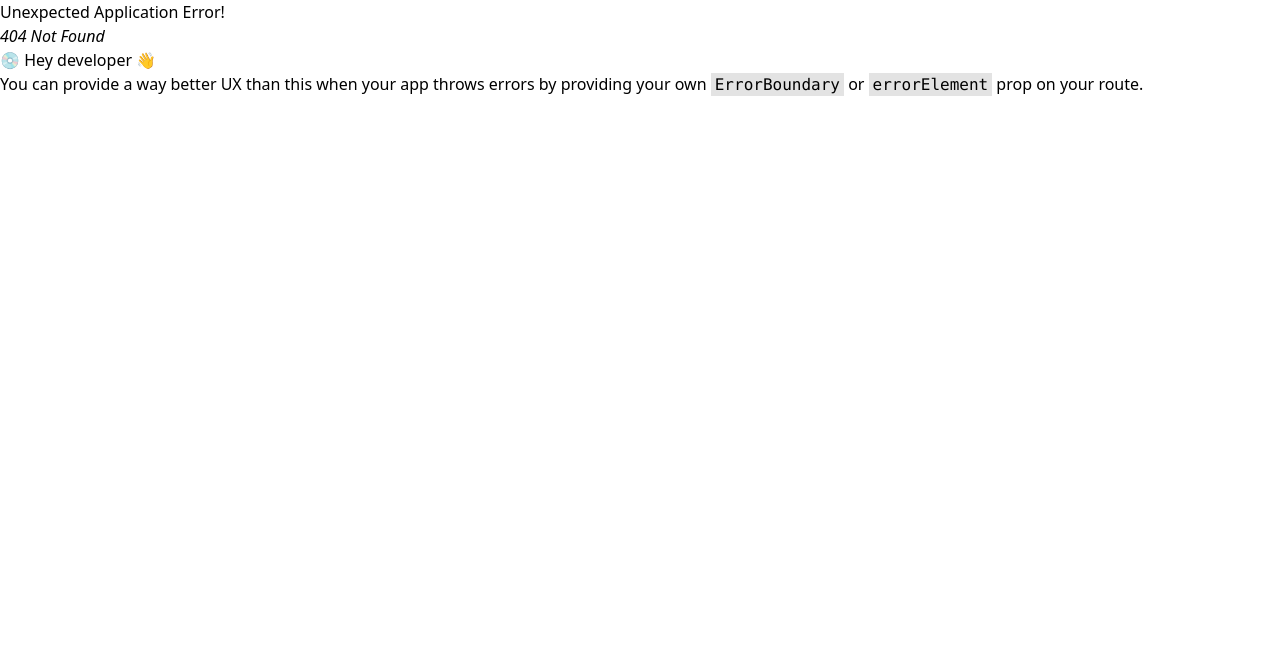
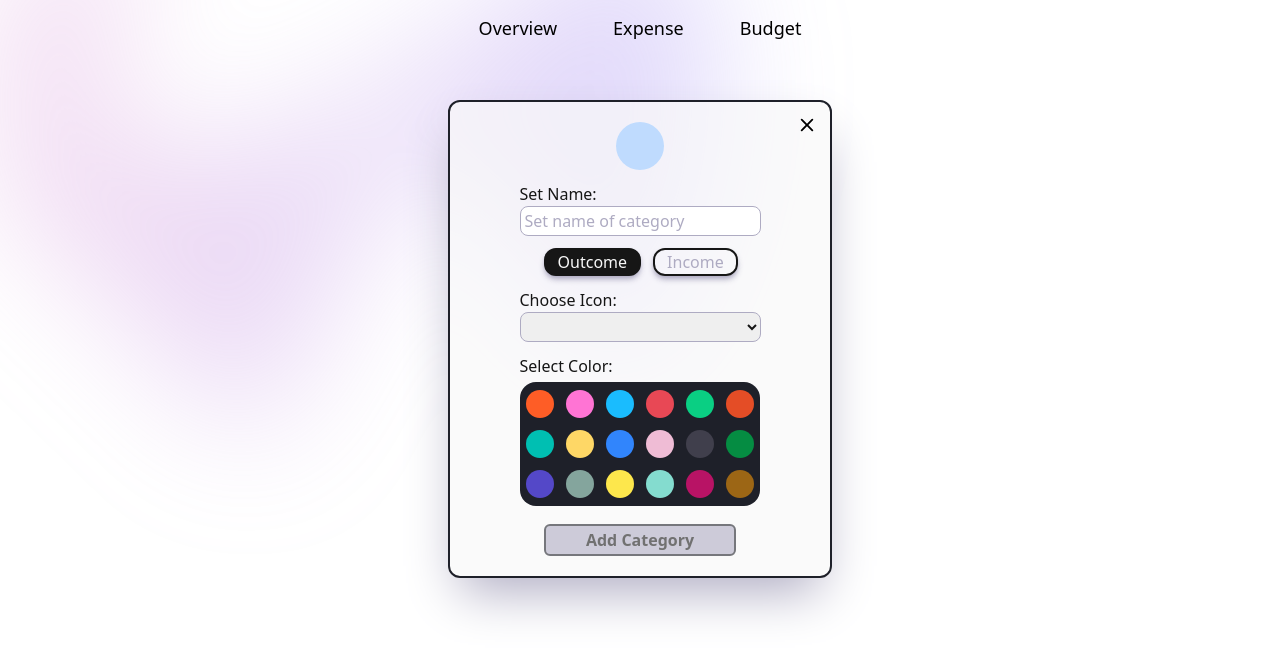
Before and after one commit to lucas-dash/Expense-Tracker, a React (Vite) app: page /addCategory in a window 1280 px wide. Before the commit this address had no page. Shown: the top 656 px of the page. Built offline with nearby package versions, Linux system fonts and the light colour scheme.

Commit message:
add category form

```diff
--- a/src/App.tsx
+++ b/src/App.tsx
@@ -12,6 +12,9 @@ import TrackerPage from './pages/TrackerPage';
 import BudgetsPage from './pages/BudgetsPage';
 import Overview from './pages/Overview';
 import ExpenseForm from './components/ExpenseForm';
+import CategoryForm from './components/CategoryForm';
+
+// Context
 import { TransactionProvider } from './Context/TransactionContex';
 
 //toastify library
@@ -26,6 +29,7 @@ const router = createBrowserRouter(
       <Route path="tracker" element={<TrackerPage />}></Route>
       <Route path="budgets" element={<BudgetsPage />} />
       <Route path="addExpense" element={<ExpenseForm />} />
+      <Route path="addCategory" element={<CategoryForm />} />
     </Route>
   )
 );
--- a/src/Context/TransactionContex.tsx
+++ b/src/Context/TransactionContex.tsx
@@ -36,18 +36,18 @@ const useTransactionContext = (): UseTransactionContextType => {
   );
   const [category, setCategory] = useLocalStorage<CategoryType[]>('category', [
     {
-      id: 1,
+      id: '1',
       icon: '🍔',
       name: 'Food & Drinks',
       type: 'Outcome',
       color: '#F24E1E',
     },
-    { id: 2, icon: '☕️', name: 'Coffee', type: 'Outcome', color: '#E37400' },
-    { id: 3, icon: '⛽️', name: 'Gas', type: 'Outcome', color: '#CC0000' },
-    { id: 4, icon: '🎮', name: 'Game', type: 'Outcome', color: '#1ABCFE' },
-    { id: 5, icon: '🖥️', name: 'Tech', type: 'Outcome', color: '#EE4854' },
-    { id: 6, icon: '💰', name: 'Salary', type: 'Income', color: '#0ACF83' },
-    { id: 7, icon: '💼', name: 'Bussines', type: 'Income', color: '#E44D26' },
+    { id: '2', icon: '☕️', name: 'Coffee', type: 'Outcome', color: '#E37400' },
+    { id: '3', icon: '⛽️', name: 'Gas', type: 'Outcome', color: '#00BFB2' },
+    { id: '4', icon: '🎮', name: 'Game', type: 'Outcome', color: '#1ABCFE' },
+    { id: '5', icon: '🖥️', name: 'Tech', type: 'Outcome', color: '#EE4854' },
+    { id: '6', icon: '💰', name: 'Salary', type: 'Income', color: '#0ACF83' },
+    { id: '7', icon: '💼', name: 'Bussines', type: 'Income', color: '#E44D26' },
   ]);
 
   const [budgets, setBudgets] = useLocalStorage<BudgetsType[]>('budgets', []);
--- /dev/null
+++ b/src/components/CategoryForm.tsx
@@ -0,0 +1,200 @@
+// others
+import { HiPlusSmall } from 'react-icons/hi2';
+import { v4 as uuidv4 } from 'uuid';
+// react library
+import { useNavigate } from 'react-router';
+import { useState } from 'react';
+// types
+import { CategoryType } from '../utils/Types';
+
+const CategoryForm = () => {
+  const navigate = useNavigate();
+
+  const expenseOption: [string, string] = ['Outcome', 'Income'];
+  const icons = ['🎬', '🎓', '⚽️', '❤️', '🍺'];
+  const colors = [
+    '#FE5D26',
+    '#FF74D4',
+    '#1ABCFE',
+    '#E84855',
+    '#0ACF83',
+    '#E44D26',
+    '#00BFB2',
+    '#FED766',
+    '#3185FC',
+    '#EFBCD5',
+    '#403F4C',
+    '#058C42',
+    '#5448C8',
+    '#84A59D',
+    '#FDE74C',
+    '#84DCCF',
+    '#B81365',
+    '#9C6615',
+  ];
+
+  const [name, setName] = useState('');
+  const [categoryType, setCategoryType] = useState('Outcome');
+  const [icon, setIcon] = useState('');
+  const [color, setColor] = useState('');
+
+  const handleOptionChange = ({
+    target,
+  }: React.ChangeEvent<HTMLInputElement>) => {
+    setCategoryType(target.value);
+  };
+  const handleColorsChange = ({
+    target,
+  }: React.ChangeEvent<HTMLInputElement>) => {
+    console.log(target.value);
+    setColor(target.value);
+  };
+
+  const canAdd = name && categoryType && color && icon;
+
+  const handleSubmit = (e: React.FormEvent<HTMLFormElement>) => {
+    e.preventDefault();
+
+    if (canAdd) {
+      const newCategory: CategoryType = {
+        id: uuidv4(),
+        icon,
+        name,
+        type: categoryType,
+        color,
+      };
+
+      console.log(newCategory);
+    }
+  };
+
+  return (
+    <section className="flex items-center justify-center border-darkBG border-2 dark:border-light rounded-xl bg-light/70 dark:bg-light/40 p-5 w-2/4 min-w-[280px] max-w-sm mx-auto shadow-2xl shadow-descript dark:shadow-descript/20 overflow-hidden relative top-6">
+      <div className="absolute right-2 top-2" onClick={() => navigate(-1)}>
+        <HiPlusSmall
+          size={30}
+          className="rotate-45 cursor-pointer hover:scale-125 transition-all duration-300"
+        />
+      </div>
+
+      <form onSubmit={handleSubmit}>
+        <div className="flex flex-col gap-3 text-dark">
+          <div className="flex items-center justify-center">
+            <div
+              className={`h-12 w-12 rounded-full bg-blue-200 flex items-center justify-center text-xl `}
+              style={{ backgroundColor: `${color ? color : ''}` }}
+            >
+              {icon ? icon : ''}
+            </div>
+          </div>
+          {/* category name input */}
+          <div className="flex flex-col">
+            <label htmlFor="category">Set Name:</label>
+            <input
+              type="text"
+              name="category"
+              id="category"
+              value={name}
+              onChange={({ target }) => setName(target.value)}
+              placeholder="Set name of category"
+              aria-label="set name for category"
+              required
+              className="rounded-lg focus:outline-dark p-0.5 sm:w-auto border border-descript hover:bg-gray-50 placeholder:text-descript px-1"
+            />
+          </div>
+
+          <div className=" flex justify-evenly items-center gap-3 w-4/5 mx-auto">
+            {expenseOption.map((option, i) => {
+              return (
+                <label
+                  key={i}
+                  htmlFor={option}
+                  className={`cursor-pointer rounded-xl px-3 font-medium border-2 border-dark dark:border-light transition-all duration-300 ease-out  shadow-md shadow-descript dark:shadow-none ${
+                    categoryType === option
+                      ? 'bg-dark dark:bg-light text-light dark:text-dark '
+                      : 'text-descript'
+                  }`}
+                >
+                  <input
+                    type="radio"
+                    name={option}
+                    id={option}
+                    value={option}
+                    checked={option === categoryType}
+                    onChange={handleOptionChange}
+                    className="hidden"
+                    aria-label={option}
+                  />
+                  {option}
+                </label>
+              );
+            })}
+          </div>
+
+          <div className="flex flex-col">
+            <label htmlFor="icon">Choose Icon:</label>
+            <select
+              name="icon"
+              id="icon"
+              value={icon}
+              aria-label="Select icon category"
+              onChange={({ target }) => setIcon(target.value)}
+              required
+              className="rounded-lg focus:outline-dark p-0.5 sm:w-auto border border-descript hover:bg-gray-50 placeholder:text-descript px-1"
+            >
+              <option value=""></option>
+              {icons.map((icon, index) => {
+                return (
+                  <option key={index} value={icon} aria-label={icon}>
+                    {icon}
+                  </option>
+                );
+              })}
+            </select>
+          </div>
+
+          <div>
+            <span className="inline-block pb-1">Select Color:</span>
+
+            <div className="flex justify-center flex-wrap gap-3 bg-darkBG rounded-2xl px-1.5 py-2 max-w-[240px] ">
+              {colors.map((col, i) => {
+                return (
+                  <label
+                    key={i}
+                    htmlFor={col}
+                    className={`cursor-pointer h-7 rounded-full px-3 font-medium border-2 border-light/0 shadow-dark ${
+                      color === col
+                        ? ' border-dark/100 scale-110 shadow-none'
+                        : ''
+                    }`}
+                    style={{ backgroundColor: col }}
+                  >
+                    <input
+                      type="radio"
+                      id={col}
+                      value={col}
+                      required
+                      checked={col === color}
+                      onChange={handleColorsChange}
+                      className="hidden"
+                    />
+                  </label>
+                );
+              })}
+            </div>
+          </div>
+
+          <button
+            disabled={canAdd ? false : true}
+            type="submit"
+            aria-label="add new Category"
+            className="border-2 border-darkBG rounded-md px-1 py-0.5 font-semibold hover:scale-x-105 hover:bg-dark transition-all duration-300 text-center dark:text-light hover:text-light mt-1.5 disabled:bg-descript disabled:opacity-60 sm:col-span-2 w-4/5 mx-auto"
+          >
+            Add Category
+          </button>
+        </div>
+      </form>
+    </section>
+  );
+};
+export default CategoryForm;
--- a/src/components/ExpenseComponents/ExpenseCategory.tsx
+++ b/src/components/ExpenseComponents/ExpenseCategory.tsx
@@ -80,7 +80,7 @@ const ExpenseCategory = ({
                   <Transaction
                     key={category.id}
                     filterCategory={category}
-                    typeExpense="outcome"
+                    typeExpense="Outcome"
                     categoryColor={categoryColor}
                   />
                 );
@@ -94,7 +94,7 @@ const ExpenseCategory = ({
                 <Transaction
                   key={category.id}
                   filterCategory={category}
-                  typeExpense="income"
+                  typeExpense="Income"
                   categoryColor={categoryColor}
                 />
               );
--- a/src/components/ExpenseForm.tsx
+++ b/src/components/ExpenseForm.tsx
@@ -62,7 +62,7 @@ const ExpenseForm = () => {
   const yesterday = yesterdayFormat.toISOString().substr(0, 10);
 
   return (
-    <section className="flex items-center justify-center border-darkBG border-2 dark:border-light rounded-xl bg-light/70 dark:bg-light/30 dark:text-dark p-5 w-2/4 min-w-[280px] max-w-sm mx-auto shadow-2xl shadow-descript dark:shadow-descript/20 overflow-hidden relative top-6">
+    <section className="flex items-center justify-center  border-darkBG border-2 dark:border-light rounded-xl bg-light/70 dark:bg-light/30 p-5 w-2/4 min-w-[280px] max-w-sm mx-auto shadow-2xl shadow-descript dark:shadow-descript/20 overflow-hidden relative top-6">
       <form className=" w-full " onSubmit={handleSubmit}>
         <div className="absolute right-2 top-2" onClick={() => navigate(-1)}>
           <HiPlusSmall
@@ -193,7 +193,7 @@ const ExpenseForm = () => {
             aria-label="add transaction"
             className="border-2 border-darkBG rounded-md px-1 py-0.5 font-semibold hover:scale-x-105 hover:bg-dark transition-all duration-300 text-center dark:text-light hover:text-light mt-1.5 disabled:bg-descript disabled:opacity-60 sm:col-span-2 w-4/5 mx-auto"
           >
-            add
+            Add Expense
           </button>
         </div>
       </form>
--- a/src/components/Transaction.tsx
+++ b/src/components/Transaction.tsx
@@ -56,7 +56,11 @@ const Transaction = ({
           })}
 
           <div className="flex gap-1">
-            <p className="md:text-lg dark:text-dark font-medium">
+            <p
+              className={`md:text-lg font-medium ${
+                type === 'Outcome' ? 'text-outcome' : 'text-income'
+              }`}
+            >
               {type === 'Outcome'
                 ? `-${currencyFormater(amount)}`
                 : currencyFormater(amount)}
@@ -70,6 +74,7 @@ const Transaction = ({
           </div>
         </li>
       );
+      //! sort transaction
     } else if (filterCategory && typeExpense) {
       const { categoryName, allExpense } = filterCategory;
 
@@ -104,8 +109,12 @@ const Transaction = ({
           })}
 
           <div className="flex gap-1">
-            <p className="md:text-lg dark:text-dark font-medium">
-              {typeExpense === 'outcome'
+            <p
+              className={`md:text-lg font-medium ${
+                typeExpense === 'Outcome' ? 'text-outcome' : 'text-income'
+              }`}
+            >
+              {typeExpense === 'Outcome'
                 ? '-' + currencyFormater(totalInCategory)
                 : currencyFormater(totalInCategory)}
             </p>
--- a/src/utils/Types.ts
+++ b/src/utils/Types.ts
@@ -8,7 +8,7 @@ export type ExpenseType = {
 };
 
 export type CategoryType = {
-  id: number;
+  id: string;
   icon: string;
   name: string;
   type: string;
@@ -33,5 +33,3 @@ export type BudgetsType = {
   limit: number;
   categories: string[];
 };
-
-// { name: string }[]
```
Also changed, not shown: src/components/ExpenseComponents/TrackerBalance.tsx (+4 -3 lines).
